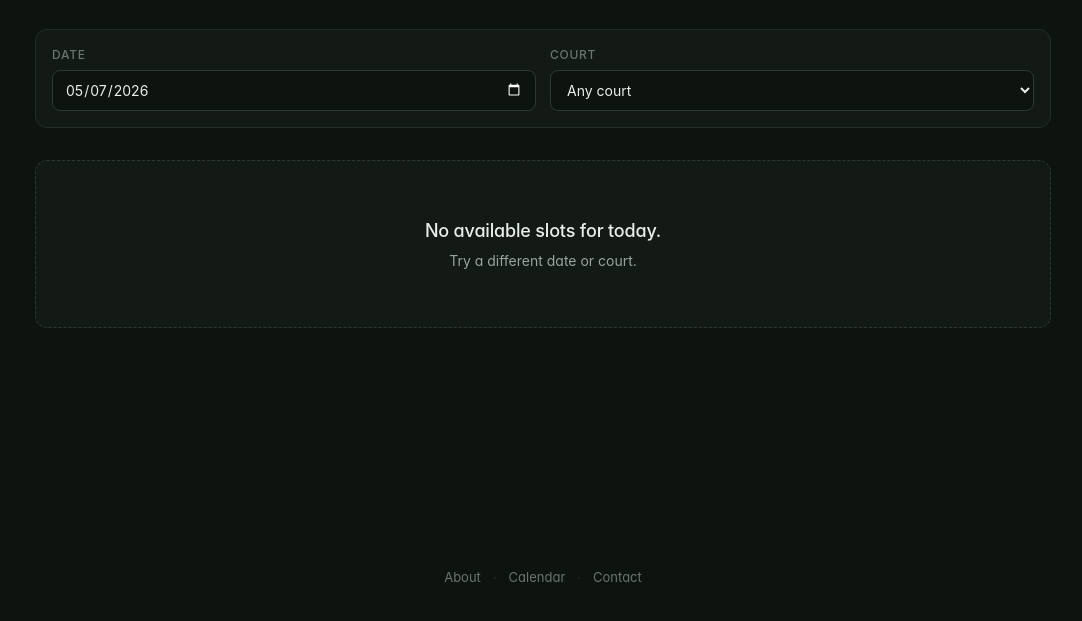
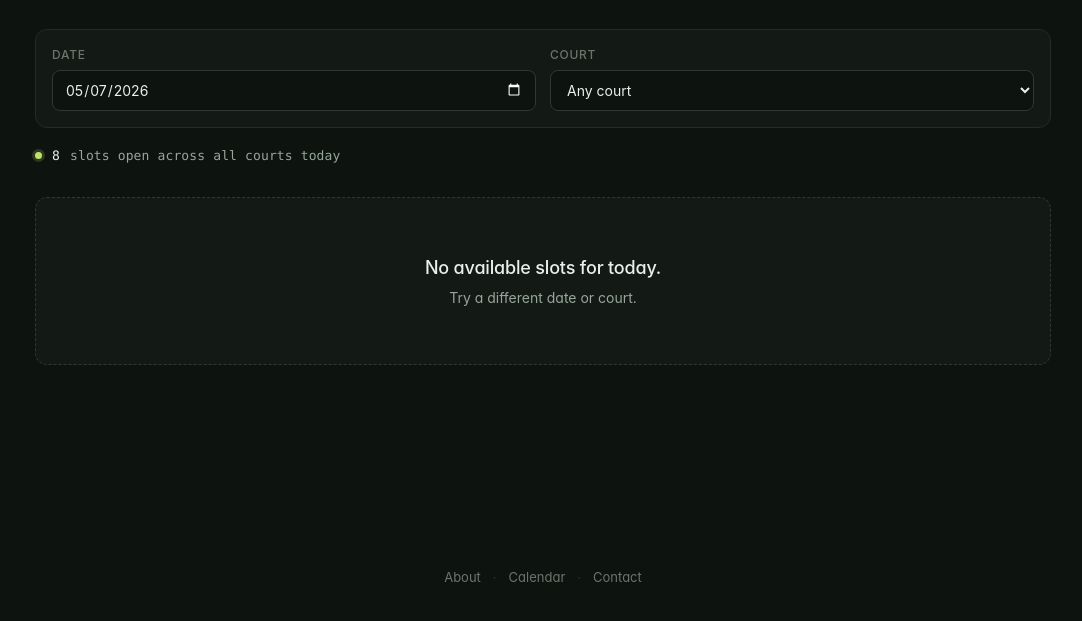
Before and after one commit to kedars-opencode-agent/parkside-courts, a website built with Vite: page index.html in a window 1280 px wide. Both pictures are taken after a click on the link "Calendar". Shown: the part 165-786 px from the top of the page, without its empty margins (97-1179 px from the left). Built offline with nearby package versions, Linux system fonts and the light colour scheme; a web font is replaced by a local one.

Commit message:
feat: show open-slot count on booking page

```diff
--- a/src/book.ts
+++ b/src/book.ts
@@ -37,6 +37,12 @@ export function renderBook(root: HTMLElement, state: AppState, onHome: () => voi
     s.date === state.date &&
     (state.courtFilter === 'any' || s.courtId === state.courtFilter)
   );
+
+  const expectedCount = SCHEDULE.filter(s =>
+    s.available &&
+    s.date === state.date &&
+    (state.courtFilter === 'any' || s.courtId === state.courtFilter)
+  ).length;
 
   const courtOptions = ['<option value="any">Any court</option>']
     .concat(COURTS.map(c => `<option value="${escapeHtml(c.id)}"${state.courtFilter === c.id ? ' selected' : ''}>${escapeHtml(c.name)}</option>`))
@@ -82,6 +88,11 @@ export function renderBook(root: HTMLElement, state: AppState, onHome: () => voi
           </label>
         </div>
 
+        <div class="book__stats">
+          <span class="book__stats-dot" aria-hidden="true"></span>
+          <strong>${expectedCount}</strong> slot${expectedCount === 1 ? '' : 's'} open ${state.courtFilter === 'any' ? 'across all courts' : 'on ' + escapeHtml(COURTS.find(c => c.id === state.courtFilter)?.name ?? '')} today
+        </div>
+
         ${grid}
       </main>
 
--- a/src/style.css
+++ b/src/style.css
@@ -293,6 +293,31 @@ body {
   border-color: var(--accent);
 }
 
+/* ---------- Stats banner ---------- */
+.book__stats {
+  display: flex;
+  align-items: center;
+  gap: 10px;
+  font-family: var(--font-mono);
+  font-size: 13px;
+  color: var(--text-dim);
+  letter-spacing: 0.01em;
+  margin-top: -14px;
+}
+
+.book__stats strong {
+  color: var(--text);
+  font-weight: 500;
+}
+
+.book__stats-dot {
+  width: 7px;
+  height: 7px;
+  border-radius: 50%;
+  background: var(--accent);
+  box-shadow: 0 0 0 3px rgba(191, 226, 107, 0.18);
+}
+
 /* ---------- Court grid ---------- */
 .court-grid {
   display: grid;
```
